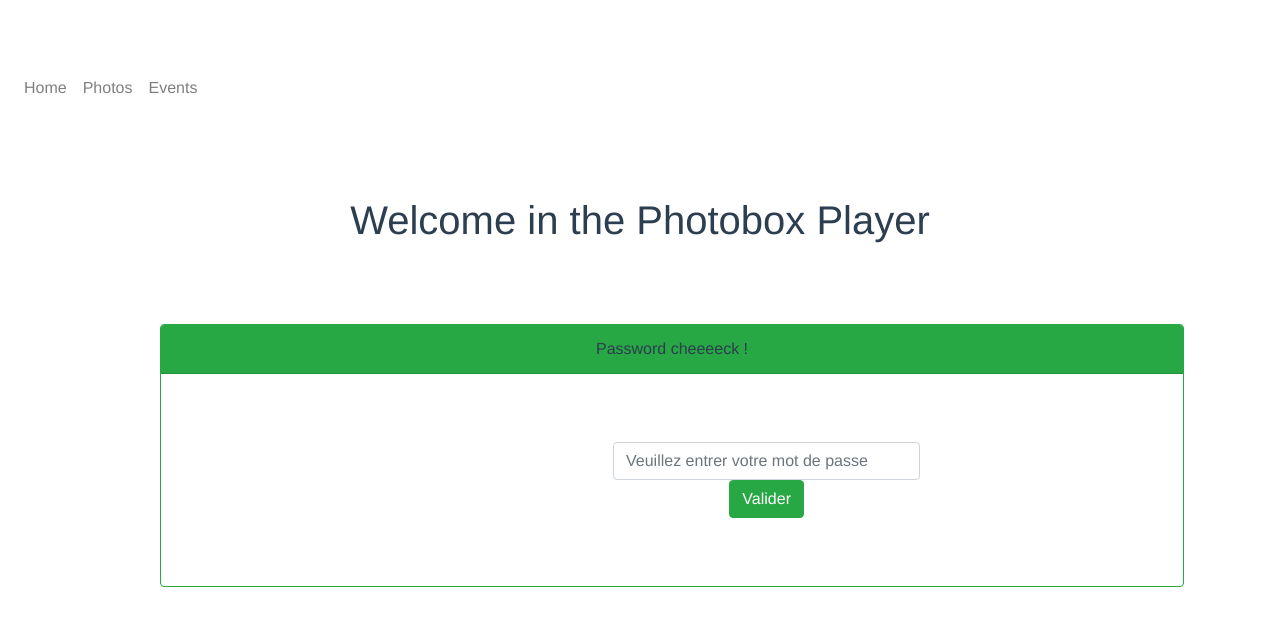
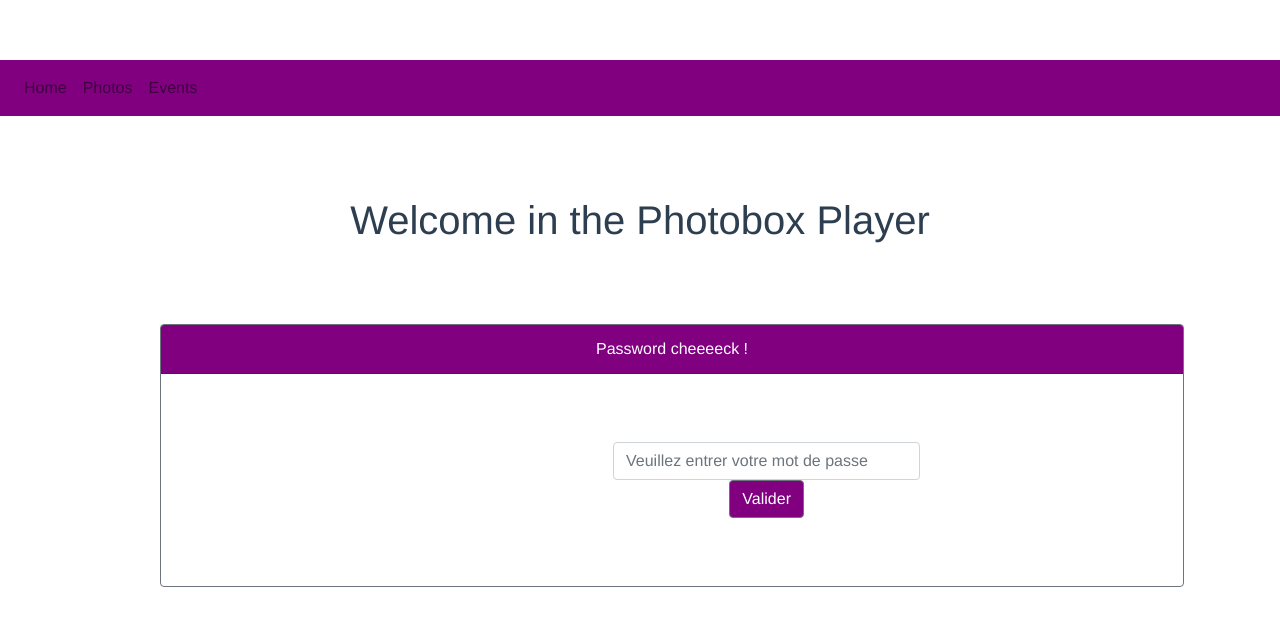
Before and after one commit to siwa1208/photobox_player, a Vue app: page /#/ in a window 1280 px wide. Shown: the top 626 px of the page. Built offline with nearby package versions, Linux system fonts and the light colour scheme; what vue-silentbox would draw is missing.

Commit message:
change color nav + password form

```diff
--- a/src/App.vue
+++ b/src/App.vue
@@ -1,25 +1,12 @@
 <template>
     <div id="app">
-            <b-navbar toggleable="lg" type="light">
-                <b-navbar-toggle target="nav-collapse"></b-navbar-toggle>
-                <b-collapse id="nav-collapse" is-nav>
+            <b-navbar style="background-color: purple; margin-bottom: 2%;">
                 <b-navbar-nav>
                     <b-nav-item to="/">Home</b-nav-item>
                     <b-nav-item to="/Photos">Photos</b-nav-item>
                     <b-nav-item to="/Events">Events</b-nav-item>
                 </b-navbar-nav>
-                </b-collapse>
             </b-navbar>
         <router-view/>
     </div>
 </template>
-
-<style>
-    #app {
-        font-family: 'Avenir', Helvetica, Arial, sans-serif;
-        -webkit-font-smoothing: antialiased;
-        -moz-osx-font-smoothing: grayscale;
-        text-align: center;
-        color: #2c3e50;
-    }
-</style>
--- a/src/components/HelloWorld.vue
+++ b/src/components/HelloWorld.vue
@@ -1,15 +1,15 @@
 <template>
-  <div>
+  <div id="helloworld">
     <h1 style="margin-top: 5rem; text-align: center;">{{msg}}</h1>
-    <div class="card border-success mb-3" style="max-width: 80%; margin-left: 10rem; margin-top: 5rem;">
-            <div class="card-header bg-success" style="text-align: center"> Password cheeeeck !</div>
+    <div class="card border-secondary mb-3" style="max-width: 80%; margin-left: 10rem; margin-top: 5rem;">
+            <div class="card-header" style="text-align: center; background-color: purple; color: white;"> Password cheeeeck !</div>
             <div class="card-body text-dark">
                 <b-form @submit.prevent="goToPhotos">
                     <b-row class="my-5">
                         <b-col sm="4" style="margin-left : 27rem;">
                             <b-input v-model="password" type="password" id="text-password" aria-describedby="password-help-block" placeholder="Veuillez entrer votre mot de passe"></b-input>
                             <label></label>
-                            <b-button variant="success" type="submit">Valider</b-button>
+                            <b-button style="background-color: purple" type="submit">Valider</b-button>
                         </b-col>
                     </b-row>
                 </b-form>
```
